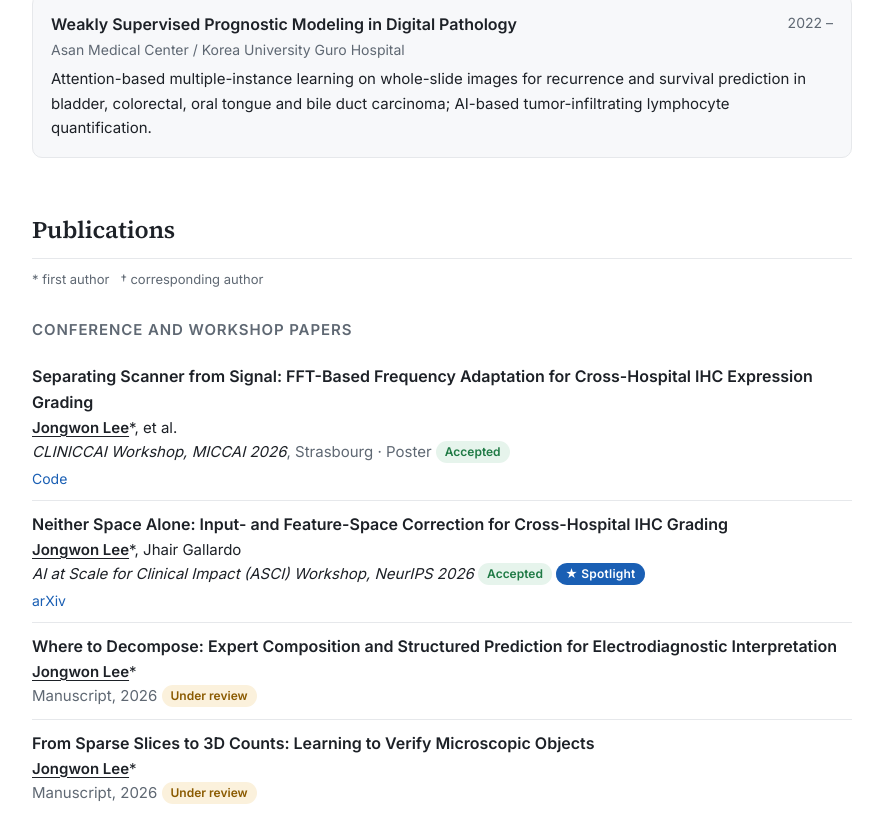
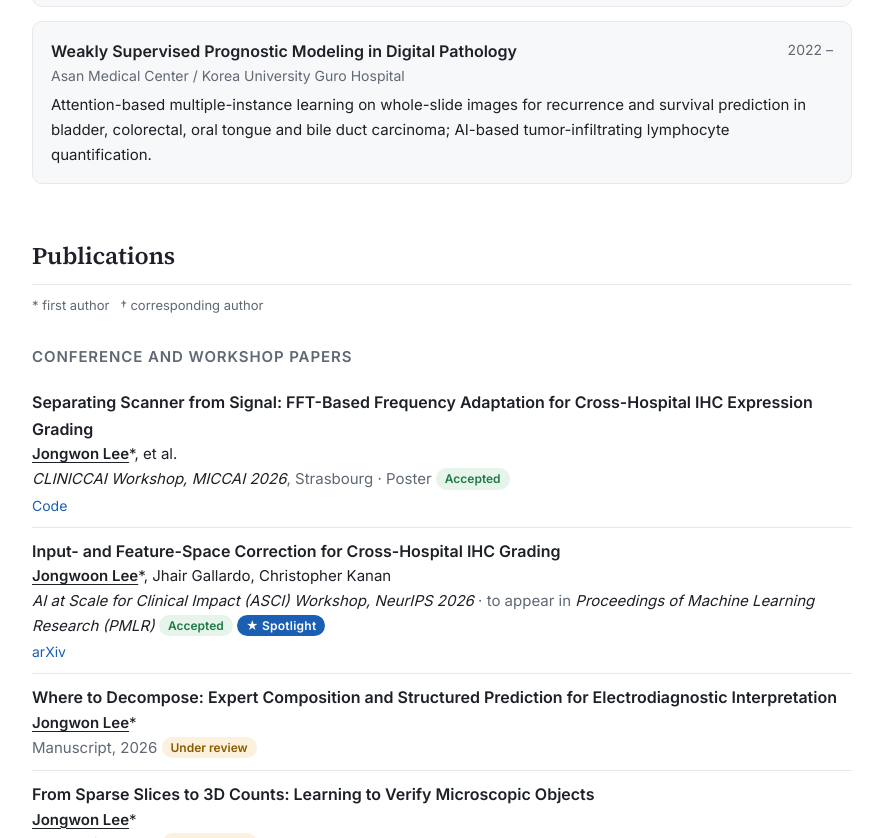
Before and after one commit to jongwoonalee/jongwoonalee.github.io, a plain HTML site: page index.html in a window 1280 px wide. Shown: the part 2217-3055 px from the top of the page, without its empty margins (198-1081 px from the left). Drawn offline with Linux system fonts and the light colour scheme.

Commit message:
Update index.html

```diff
--- a/index.html
+++ b/index.html
@@ -307,9 +307,9 @@
                 <span>Joined Prof. Sean Crowell's lab as a Graduate Research Assistant, working on
                 temporal distribution shift in satellite CO₂ retrieval.</span></li>
             <li><span class="date">Sep 2026</span>
-                <span><a href="https://doi.org/10.48550/arXiv.2610.22756"><em>Neither Space Alone</em></a> <span class="badge ok">Accepted</span>
+                <span><a href="https://doi.org/10.48550/arXiv.2610.22756"><em>Input- and Feature-Space Correction for Cross-Hospital IHC Grading</em></a> <span class="badge ok">Accepted</span>
                 <span class="badge spot">&#9733; Spotlight</span> at the
-                <strong>ASCI Workshop, NeurIPS 2026</strong>.</span></li>
+                <strong>ASCI Workshop, NeurIPS 2026</strong>; to appear in <strong>PMLR</strong>.</span></li>
             <li><span class="date">Jun 2026</span>
                 <span><em>Separating Scanner from Signal</em> <span class="badge ok">Accepted</span> at
                 <strong>CLINICCAI, MICCAI 2026</strong>.</span></li>
@@ -405,9 +405,9 @@
                 <div class="pub-links"><a href="https://github.com/jongwoonalee/fft-lowfreq-adaptation">Code</a></div>
             </li>
             <li>
-                <div class="pub-title">Neither Space Alone: Input- and Feature-Space Correction for Cross-Hospital IHC Grading</div>
-                <div class="pub-authors"><b>Jongwon Lee</b>*, Jhair Gallardo</div>
-                <div class="pub-venue"><em>AI at Scale for Clinical Impact (ASCI) Workshop, NeurIPS 2026</em> <span class="badge ok">Accepted</span> <span class="badge spot">&#9733; Spotlight</span></div>
+                <div class="pub-title">Input- and Feature-Space Correction for Cross-Hospital IHC Grading</div>
+                <div class="pub-authors"><b>Jongwoon Lee</b>*, Jhair Gallardo, Christopher Kanan</div>
+                <div class="pub-venue"><em>AI at Scale for Clinical Impact (ASCI) Workshop, NeurIPS 2026</em> · to appear in <em>Proceedings of Machine Learning Research (PMLR)</em> <span class="badge ok">Accepted</span> <span class="badge spot">&#9733; Spotlight</span></div>
                 <div class="pub-links"><a href="https://doi.org/10.48550/arXiv.2610.22756">arXiv</a></div>
             </li>
             <li>
```
